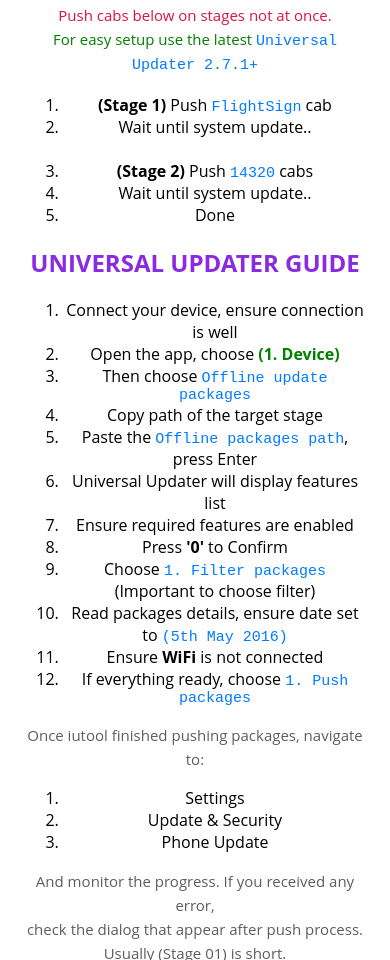
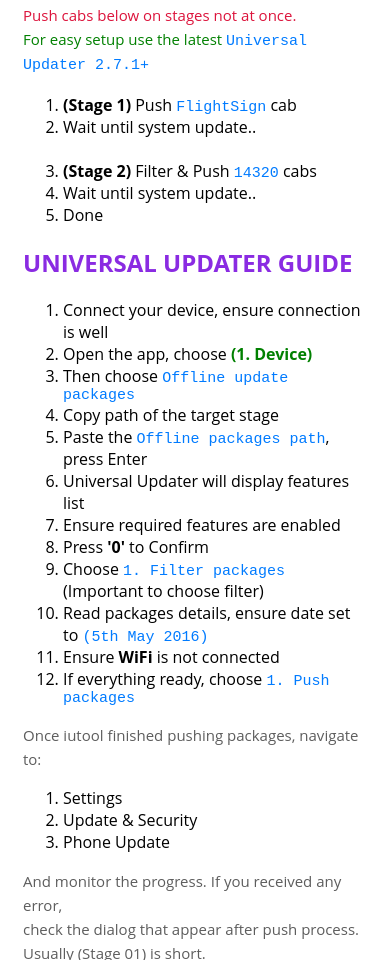
Before and after one commit to Empyreal96/ProjectAstoria, a plain HTML site: page installation.html in a window 390 px wide. Shown: the part 1003-1963 px from the top of the page. Drawn offline with Linux system fonts and the light colour scheme.

Commit message:
Minor fixes

```diff
--- a/installation.html
+++ b/installation.html
@@ -150,7 +150,7 @@
 
         @media (max-width: 767px) {
             .landing-page .content .info {
-                text-align: center;
+                text-align: left;
                 margin-bottom: 15px
             }
         }
@@ -266,7 +266,7 @@
                         <li><strong>(Stage 1)</strong> Push <code>FlightSign</code> cab</li>
                         <li>Wait until system update..</li>
                         <br>
-                        <li><strong>(Stage 2)</strong> Push <code>14320</code> cabs</li>
+                        <li><strong>(Stage 2)</strong> Filter &amp; Push <code>14320</code> cabs</li>
                         <li>Wait until system update..</li>
                         <li>Done</li>
                     </ol>
```
Also changed, not shown: about.html (+1 -1 lines), faq.html (+1 -1 lines), index.html (+1 -1 lines), tools.html (+2 -2 lines).
